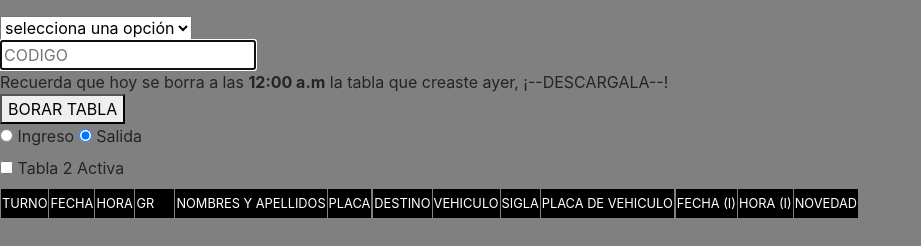
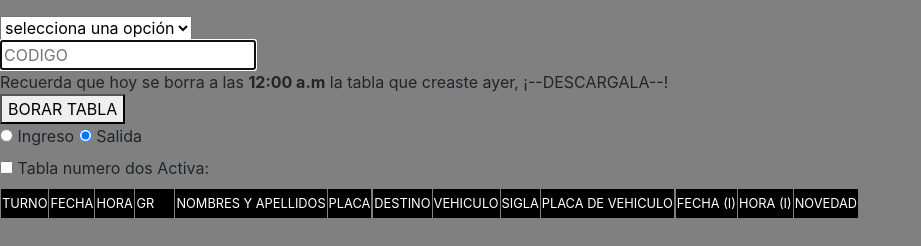
Before and after one commit to juankamilohuertas/plataforma_parqueadero, a plain HTML site: page index.html in a window 1280 px wide. Shown: the top 246 px of the page, without its empty margins (0-921 px from the left). Drawn offline with nearby package versions, Linux system fonts and the light colour scheme.

Commit message:
Mejora index.html

```diff
--- a/index.html
+++ b/index.html
@@ -36,7 +36,7 @@
 <!-- tabla 1 o 2 activada -->
 <div>
     <input type="checkbox" id="tablaActiva">
-    <label for="tablaActiva">Tabla 2 Activa</label>
+    <label for="tablaActiva">Tabla numero dos Activa:</label>
 </div>
 <!-- tablas #0 de la informacion que me arroja el codigo de barras -->
 <div id="tablas" class="conte_tablas">
```
